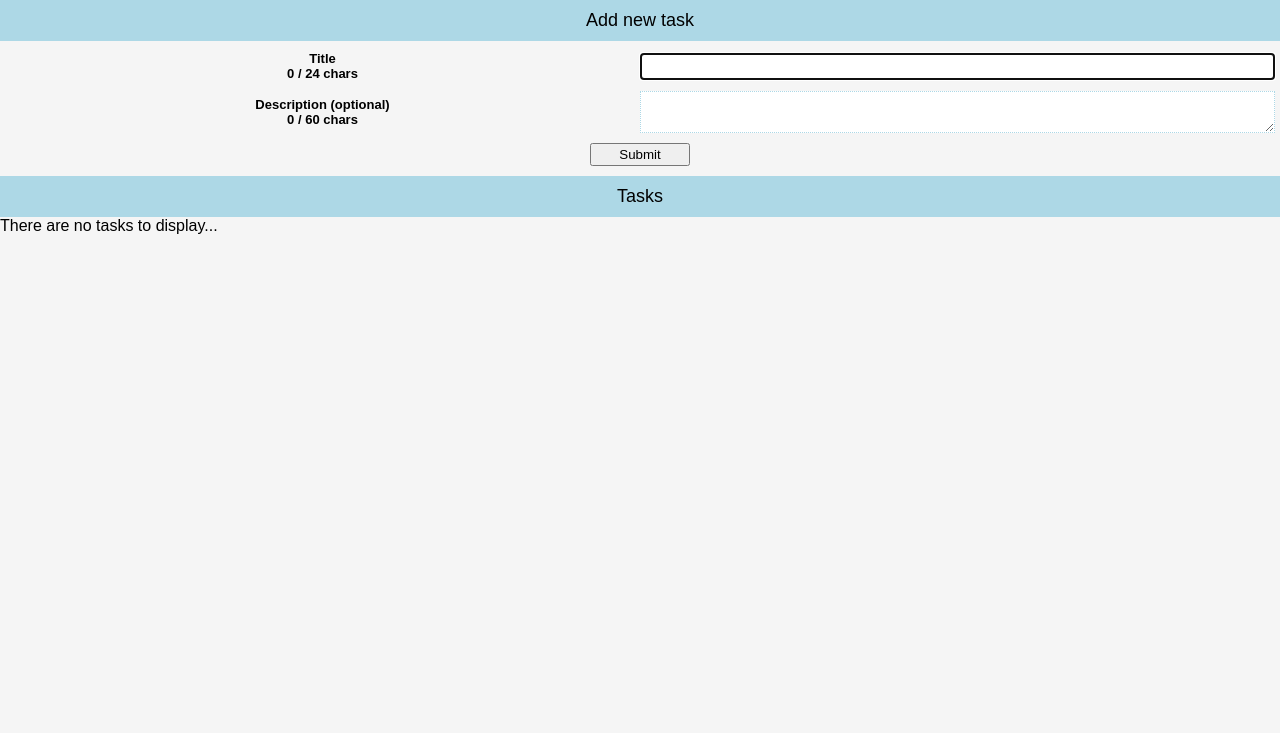
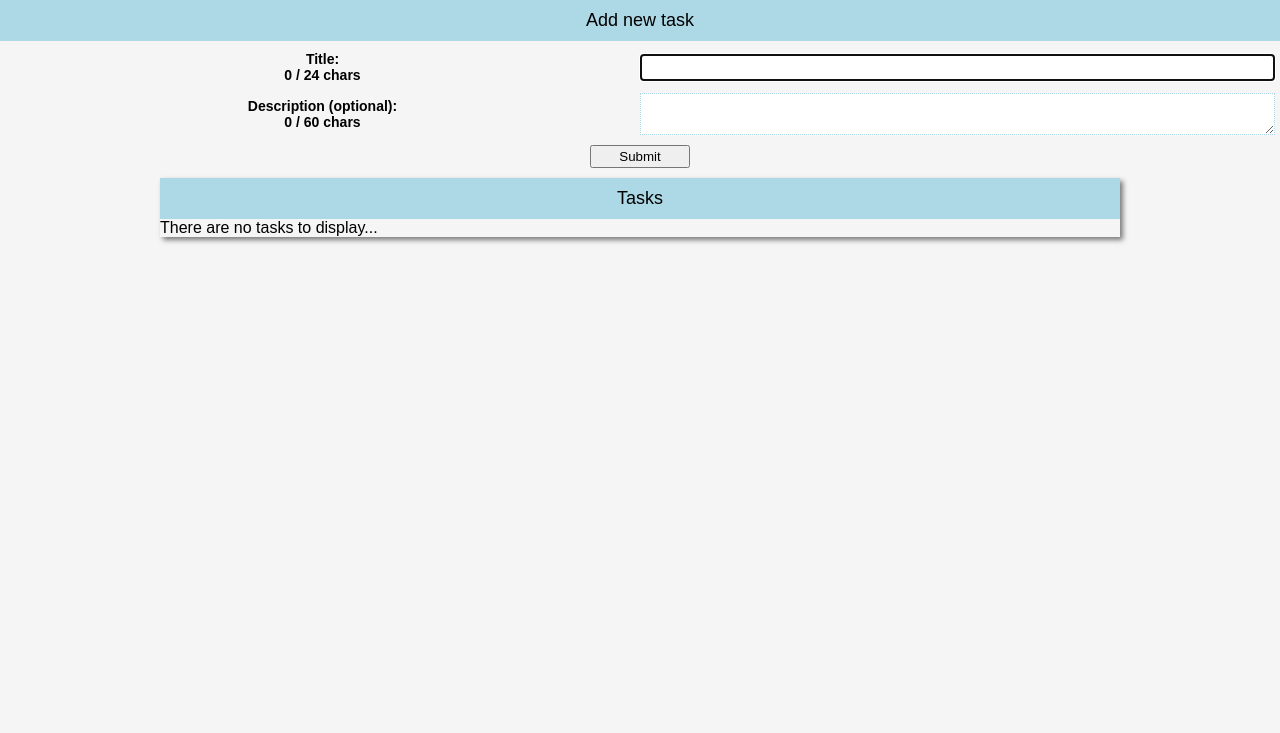
Before and after one commit to geopic/for-recruiters, a PHP site: page / in a window 1280 px wide. Shown: the part 33-766 px from the top of the page. Run offline with PHP 8.4, Linux system fonts and the light colour scheme.

Commit message:
'easytask': Mobile and desktop styling

```diff
--- a/easytask/index.html
+++ b/easytask/index.html
@@ -18,11 +18,11 @@
       <form>
         <h1>Add new task</h1>
         <div class="form-section">
-          <label for="task-title">Title</label>
+          <label for="task-title">Title:</label>
           <input type="text" id="task-title" name="task-title" maxlength="24" required />
         </div>
         <div class="form-section">
-          <label for="task-description">Description (optional)</label>
+          <label for="task-description">Description (optional):</label>
           <textarea id="task-description" name="task-description" maxlength="60"></textarea>
         </div>
         <button type="submit">Submit</button>
--- a/easytask/styles.css
+++ b/easytask/styles.css
@@ -132,16 +140,41 @@ footer {
   /** CLASSES **/
 
   /** IDS **/
+  #task-display {
+    -webkit-box-shadow: 3px 3px 5px 0px rgba(0, 0, 0, 0.5);
+    -moz-box-shadow: 3px 3px 5px 0px rgba(0, 0, 0, 0.5);
+    box-shadow: 3px 3px 5px 0px rgba(0, 0, 0, 0.5);
+    margin: 0px auto 10px auto;
+    width: 80%;
+  }
 }
 
-@media all and (min-width: 750px) {
+@media all and (min-width: 700px) {
   /** GLOBALS **/
+  label {
+    font-size: 14px;
+  }
 
   /** CLASSES **/
+  .task {
+    align-items: center;
+    display: flex;
+    justify-content: space-between;
+  }
+
+  .task-bar {
+    flex-basis: 5px;
+    height: 40px;
+  }
+
+  .task-title,
   .task-desc {
-    align-self: inherit;
+    margin: 0px;
     overflow-y: hidden;
-    width: inherit;
+  }
+
+  .task-btns {
+    margin-bottom: 0px;
   }
 
   /** IDS **/
@@ -153,20 +186,22 @@ footer {
   /** CLASSES **/
 
   /** IDS **/
+  #task-display {
+    width: 960px;
+  }
 }
 
 @media all and (min-width: 1400px) {
   /** GLOBALS **/
+  body {
+    border: 1px solid darkgrey;
+    border-bottom: 0px;
+    border-top: 0px;
+    margin: 0px auto;
+    width: 1320px;
+  }
 
   /** CLASSES **/
 
   /** IDS **/
 }
-
-@media all and (min-width: 1860px) {
-  /** GLOBALS **/
-
-  /** CLASSES **/
-
-  /** IDS **/
-}
```
Also changed, not shown: other parts of easytask/styles.css (+18 -10 lines).
